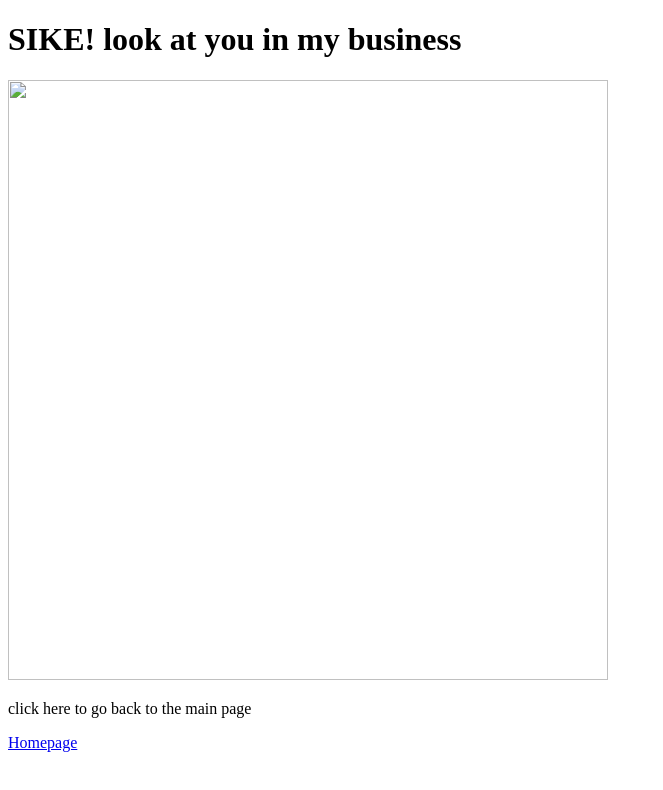
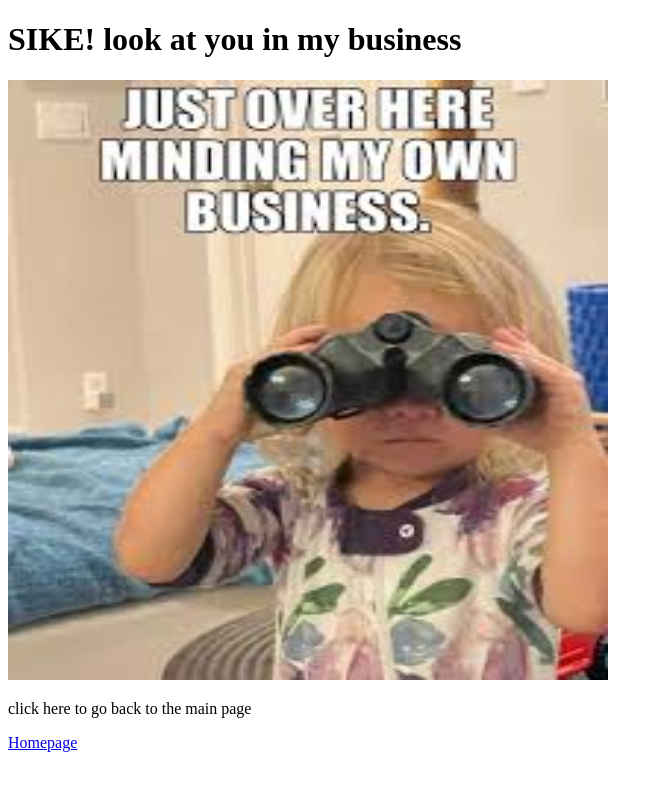
Before and after one commit to Bongiwe23/personal-page, a plain HTML site: page about.html in a window 1280 px wide. Shown: the whole page, without its empty margins (0-663 px from the left). Drawn offline with Linux system fonts and the light colour scheme.

Commit message:
Fix image source path in about.html
Updated image source path in about.html.

```diff
--- a/about.html
+++ b/about.html
@@ -7,7 +7,7 @@
   </head>
   <body>
     <h1>SIKE! look at you in my business</h1>
-    <img src="music/image.jpeg" width="600" height="600" />
+    <img src="image.jpeg" width="600" height="600" />
     <br />
     <p>click here to go back to the main page</p>
     <a href="index.html">Homepage</a>
```
